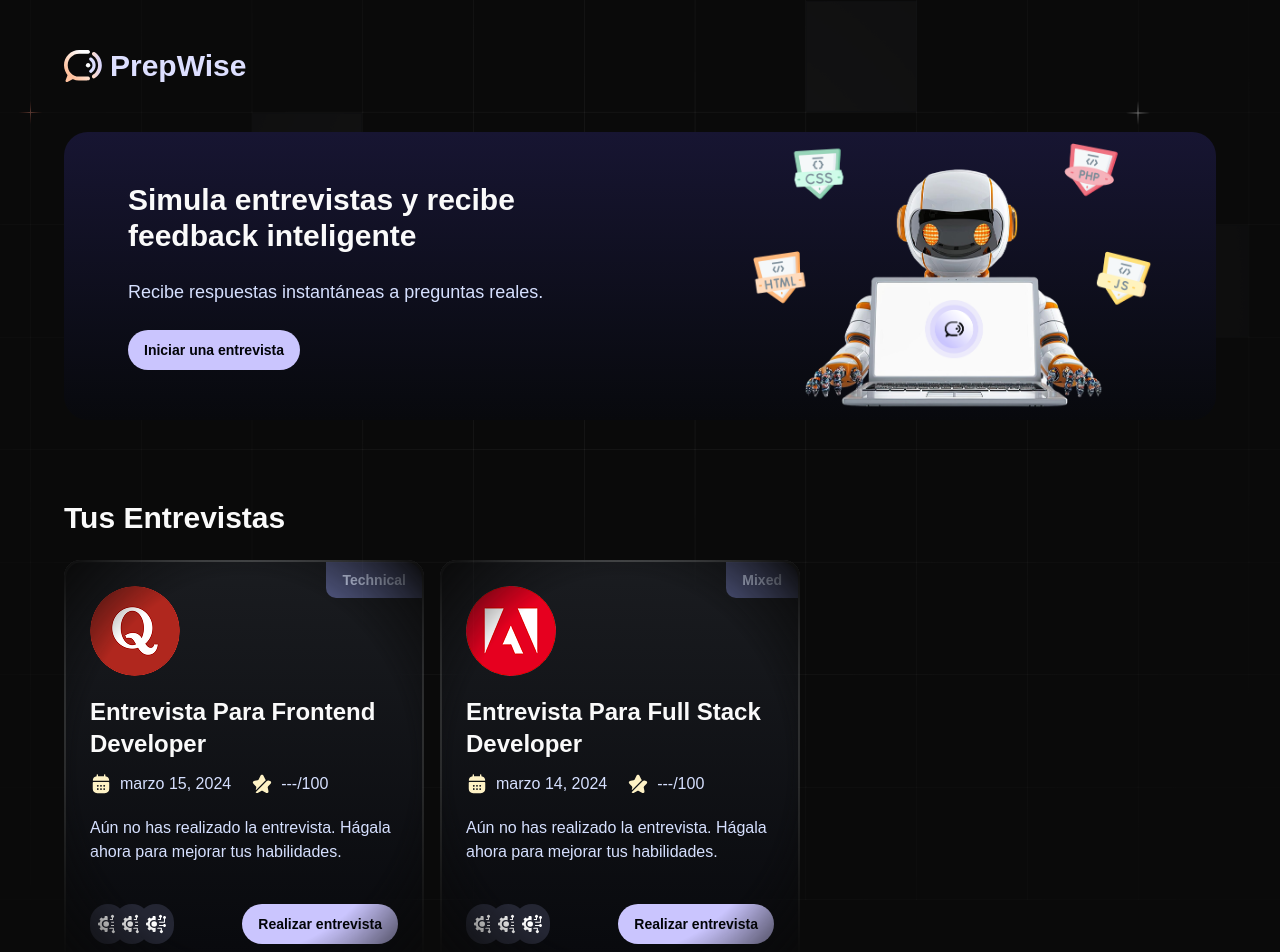
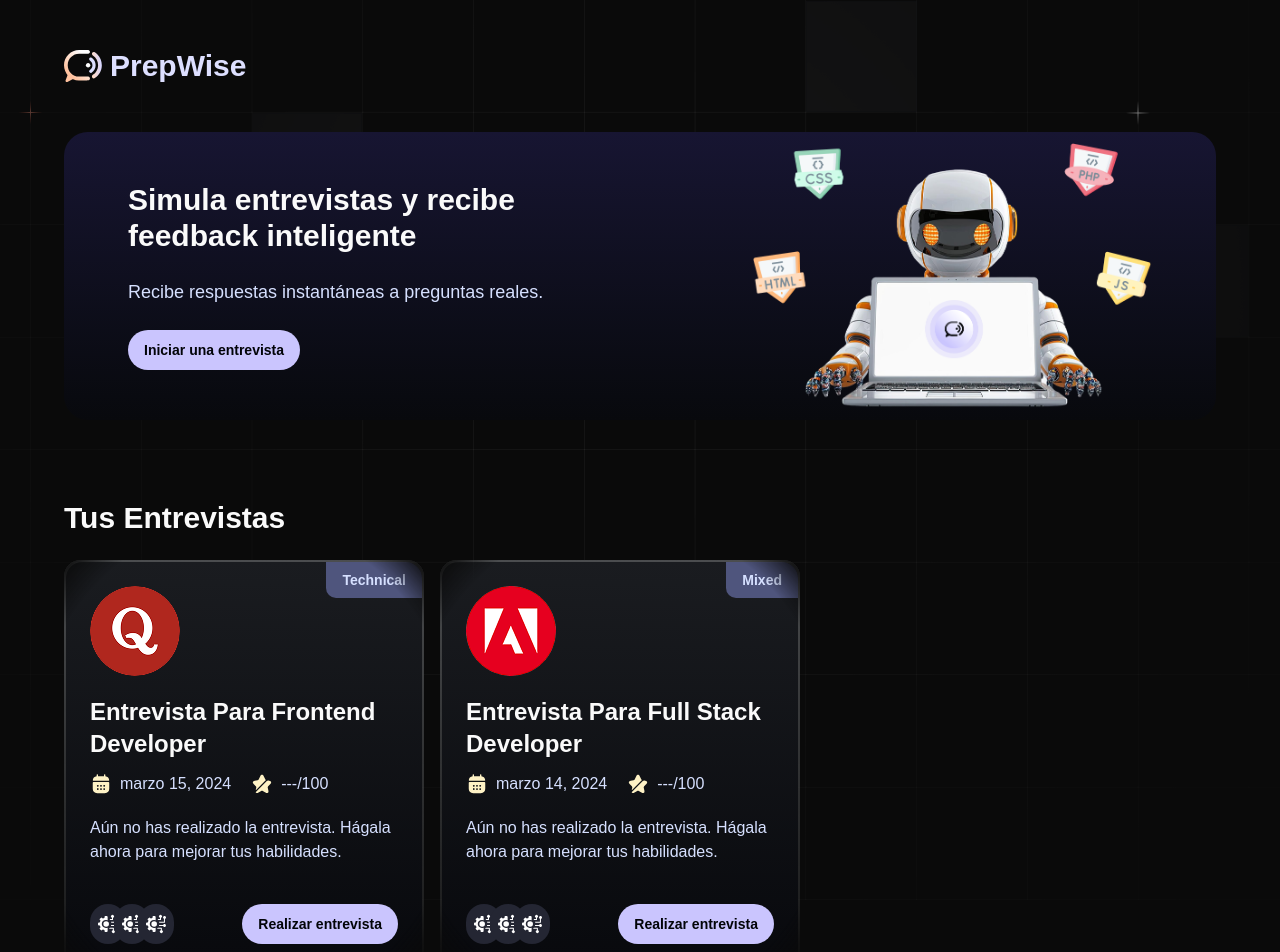
Before and after one commit to Lostovayne/Plataforma-de-Entrevistas-con-IA, a Next.js app: page / in a window 1280 px wide. Shown: the top 952 px of the page. Built offline with nearby package versions, Linux system fonts and the light colour scheme; a web font is replaced by a local one.

Commit message:
ci(github-actions): add issues write permission to gemini_agent workflow
style(InterviewCard): adjust radial mask percentage for better UI consistency

```diff
--- a/components/InterviewCard.tsx
+++ b/components/InterviewCard.tsx
@@ -13,7 +13,7 @@ const InterviewCard = ({ interviewId, userId, role, type, techstack, createdAt }
   const formattedDate = dayjs(feedback?.createdAt || createdAt || Date.now()).locale("es").format("MMMM D, YYYY")
   console.log(formattedDate)
   return (
-    <div className="card-border w-[360px] max-sm:w-full min-h-96 mask-radial-from-65%">
+    <div className="card-border w-[360px] max-sm:w-full min-h-96 mask-radial-from-85%">
       <div className="card-interview">
         <div>
           <div className="absolute top-0 right-0 w-fit px-4 py-2 rounded-bl-lg bg-light-600">
```
